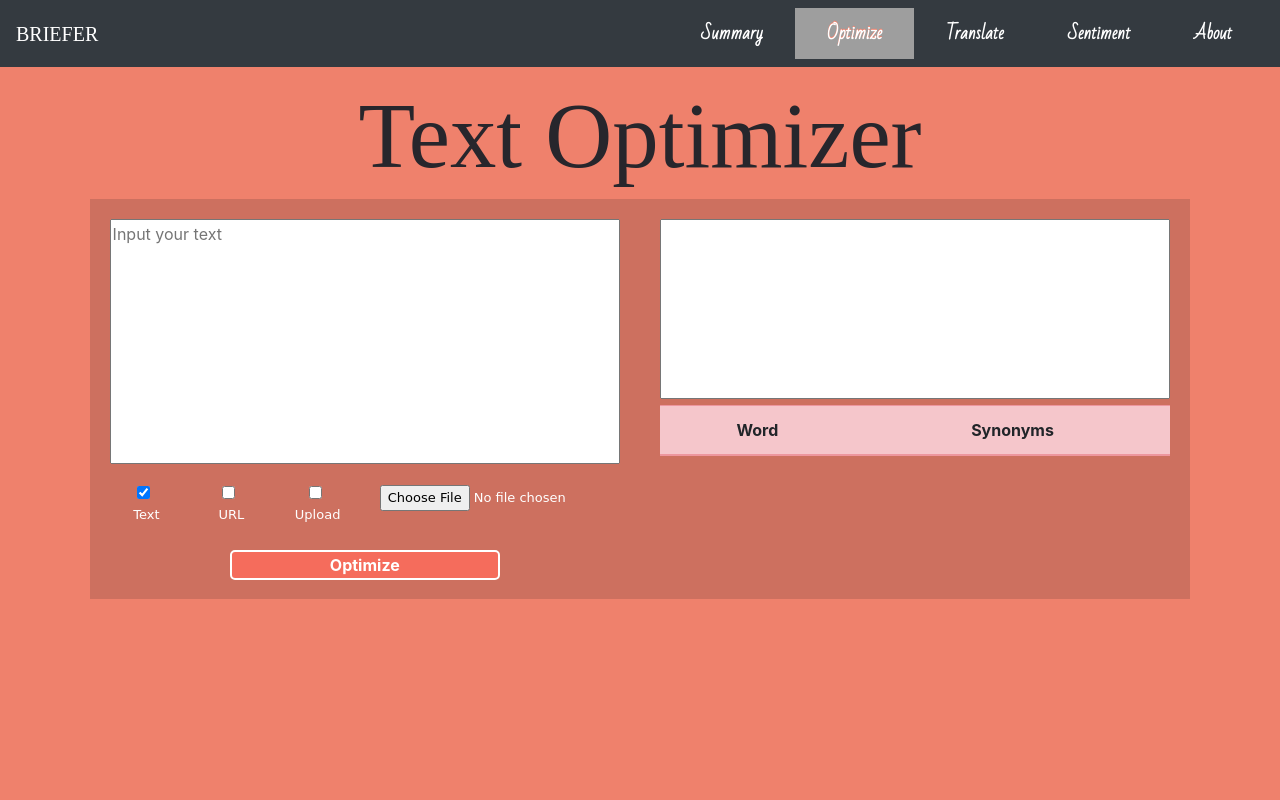
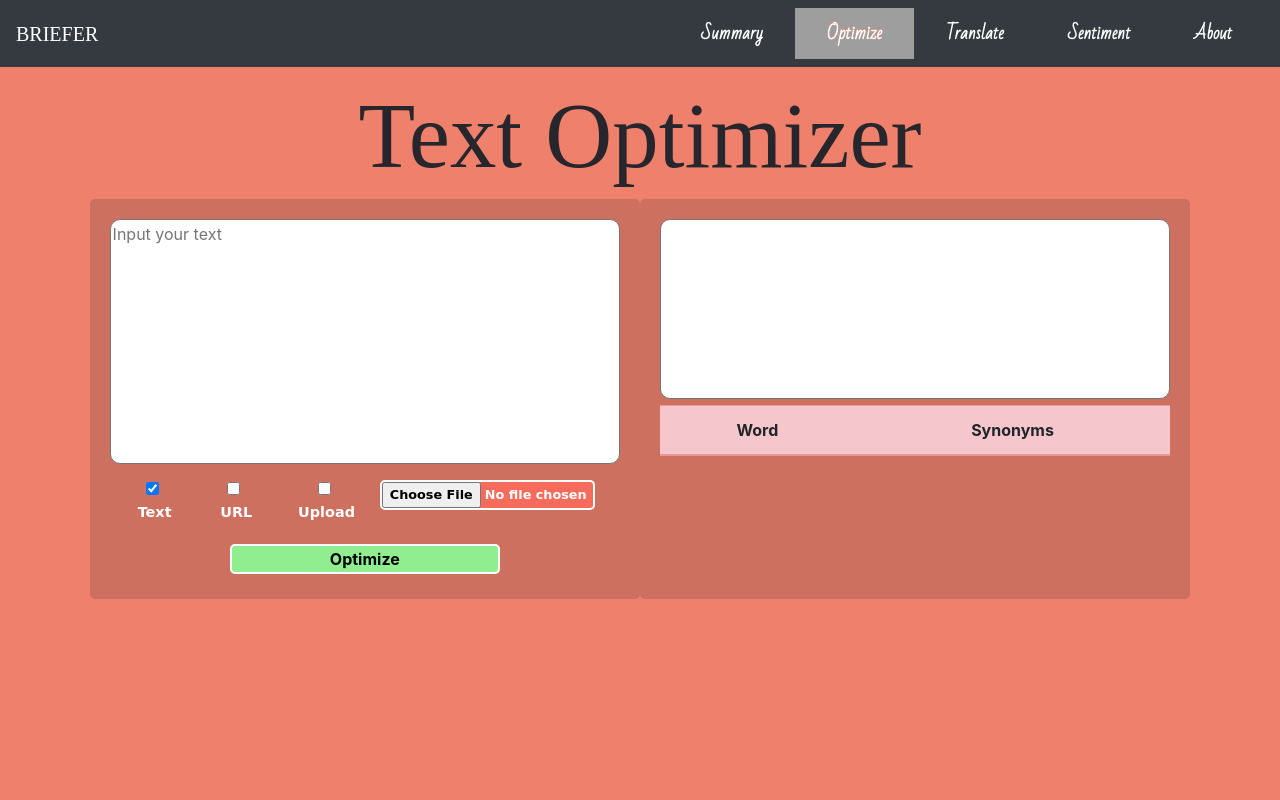
Before and after one commit to Apoorva2599/DjangoMajor, a Django app: page /Optimize in a window 1280 px wide. Run offline with Django 3.2, Linux system fonts and the light colour scheme; lists and menus that the app fills with data are empty; some libraries are stand-ins or nearby versions; some web fonts are replaced; grey boxes are pictures that could not be loaded.

Commit message:
Page layouts improved

```diff
--- a/BrieferMajor/Templates/Optimize.html
+++ b/BrieferMajor/Templates/Optimize.html
@@ -95,7 +95,7 @@
                       </div>
                   </div>
                   <div class="row" id="optimizeinputs">
-                        <button type="submit">Optimize</button>
+                        <button type="submit" id="bi">Optimize</button>
                       </div>
                       </form>
 
--- a/BrieferMajor/Templates/Sentiment.html
+++ b/BrieferMajor/Templates/Sentiment.html
@@ -59,7 +59,7 @@
                       <form  id="senti" method="POST" action="{% url 'Sentiment' %}"  enctype="multipart/form-data" class="col-md-6 col-12">
                         {% csrf_token %}
                         <textarea name="text" id="text" placeholder="Input your text" >{% if text %}{{ text }}{% endif %}</textarea>
-                          <div class="row" id="sentiinputs">
+
 
                           <!-- User input options -->
 
@@ -91,7 +91,7 @@
                         <input type="file" id="file" name="file">
                       </div>
                   </div>
-
+                  <div class="row" id="sentiinputs">
                           <button type="submit" id="bi">Analyze</button>
                         </div>
                       </form>
--- a/BrieferMajor/Templates/Summary.html
+++ b/BrieferMajor/Templates/Summary.html
@@ -132,7 +132,7 @@
                         -->
                           <div class="col-6" id="efc">
 
-                          <input type="number" placeholder="Enter frequency count" name="n" min="1" required>
+                          <input type="number" placeholder="Enter frequency count" name="n" min="1" id= "fr" required>
                           </div>
                           <div class="col-6" >
                             <button type="submit" id="bi">Brief It</button>
--- a/BrieferMajor/static/css/optimize.css
+++ b/BrieferMajor/static/css/optimize.css
@@ -4,6 +4,7 @@
     padding: 20px;
     position: relative;
     text-align: center;
+    border-radius: 5px;
 }
 textarea{
     resize:none;
@@ -11,46 +12,14 @@ textarea{
     width: 100%;
     height: 100%;
     position: relative;
+    border-radius: 10px;
 }
 #Otextareas #text{
     height:68%;
 }
 
-#userop{
-    padding:3%;
 
-    color:white;
-    font-family: cursive;
-    font-size: small;
-    margin-bottom: 2%;
 
-}
-
-#userop:hover{
-    background-color: wheat;
-    color:black;
-    border-radius: 1em;
-    font-weight: 800;
-}
-
-#opti{
-    resize:none;
-    overflow: auto;
-    width: 100%;
-    height: 50%;
-    position: relative;
-}
-#optimizeinputs button{
-    width: 50%;
-    margin: auto;
-    position: relative;
-    background-color:rgba(245, 108, 92, 0.993);
-    border: 2px solid white;
-    border-radius: 5px;
-    font-size: medium;
-    color: white;
-    font-weight: bold;
-}
 #synonyms{
     overflow: auto;
     width: 100%;
@@ -60,6 +29,18 @@ textarea{
 table{
     color: white;
 
+}
+#file{
+    width: 100%;
+    margin: auto;
+    position: relative;
+    background-color:rgba(245, 108, 92, 0.993);
+    border: 2px solid white;
+    border-radius: 5px;
+    font-size: 0.8rem;
+    color: white;
+    font-weight: bold;
+    overflow: hidden;
 }
 @media only screen and  (min-width: 500px) {
     h1 {
@@ -92,3 +73,45 @@ table{
         font-size: 5.8rem;
     }
 }
+#userop{
+    padding:2%;
+    color:white;
+    font-family: cursive;
+    font-size: 0.9em;
+    margin-bottom: 2%;
+    margin: 0 auto 2% auto;
+    font-weight: bold;
+}
+
+#userop:hover{
+    background-color: wheat;
+    color:black;
+    border-radius: 1em;
+    font-weight: bold;
+    width: 100%;
+    margin: 0 auto 2% auto;
+}
+
+#opti{
+    resize:none;
+    overflow: auto;
+    width: 100%;
+    height: 50%;
+    position: relative;
+}
+
+#bi{
+    background-color:#90EE90;
+    width: 50%;
+    margin: auto;
+    position: relative;
+    color: black;
+    border: 2px solid white;
+    border-radius: 5px;
+    font-size: medium;
+    font-weight: bold;
+}
+#bi:hover{
+    background-color: rgb(233, 48, 63);
+    color: white;
+}
```
Also changed, not shown: BrieferMajor/static/css/sentiment.css (+26 -21 lines), BrieferMajor/static/css/summary_translate.css (+31 -15 lines).
